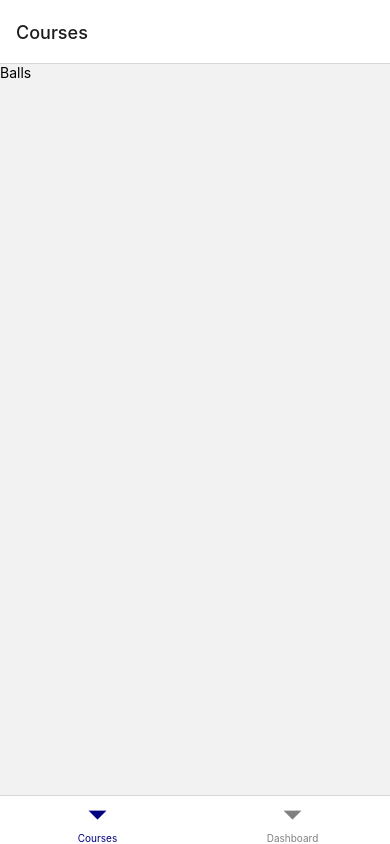
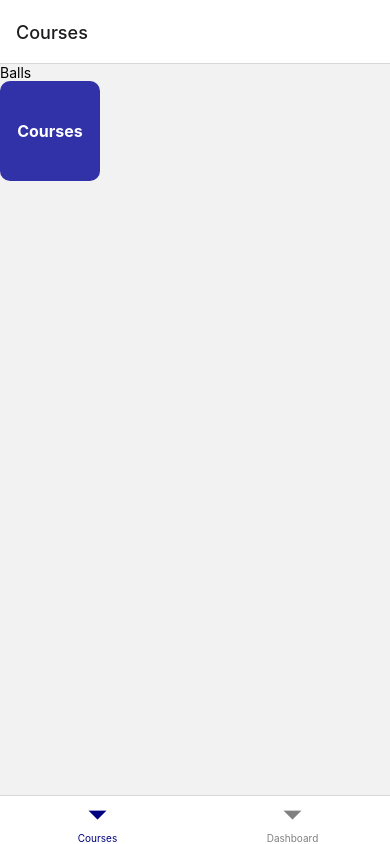
Before and after one commit to mchlcui/nwHacks-UBCgo, a React Native app in the folder nwHacks-UBCgo/: screen /Courses in a window 390 px wide. Built offline with nearby package versions, Linux system fonts and the light colour scheme.

Commit message:
- added courses button on dashboard

```diff
--- a/nwHacks-UBCgo/App.js
+++ b/nwHacks-UBCgo/App.js
@@ -1,7 +1,7 @@
 import { BottomTabBar, createBottomTabNavigator } from '@react-navigation/bottom-tabs';
 import { NavigationContainer } from '@react-navigation/native';
 import { StatusBar } from 'expo-status-bar';
-import { StyleSheet, Text, View } from 'react-native';
+import { StyleSheet, Text, View, TouchableOpacity } from 'react-native';
 import { Ionicons } from '@expo/vector-icons';
 import Dashboard from './screens/Dashboard';
 import Courses from './screens/Courses';
@@ -50,4 +50,20 @@ const styles = StyleSheet.create({
     alignItems: 'center',
     justifyContent: 'center',
   },
+  btnContainer: {
+    elevation: 8,
+    alignItems: "center",
+    justifyContent: "center",
+    backgroundColor: "#3232a8",
+    borderRadius: 10,
+    // paddingVertical: 10,
+    // paddingHorizontal: 12,
+    height: 100,
+    width: 100
+  },
+  btnStyle: {
+    color:"white",
+    fontWeight: "bold",
+    fontSize: 16
+  }
 });
--- a/nwHacks-UBCgo/screens/Courses.js
+++ b/nwHacks-UBCgo/screens/Courses.js
@@ -1,11 +1,35 @@
-import { View, Text } from 'react-native';
+import { StyleSheet, Text, View, TouchableOpacity } from 'react-native';
 
 const Courses = () => {
     return (
         <View>
             <Text>Balls</Text>
+            <TouchableOpacity style={styles.btnContainer}>
+                <Text style={styles.btnStyle}>
+                    Courses
+                </Text>
+            </TouchableOpacity>
         </View>
     )
 }
 
+const styles = StyleSheet.create({
+    btnContainer: {
+      elevation: 8,
+      alignItems: "center",
+      justifyContent: "center",
+      backgroundColor: "#3232a8",
+      borderRadius: 10,
+      // paddingVertical: 10,
+      // paddingHorizontal: 12,
+      height: 100,
+      width: 100
+    },
+    btnStyle: {
+      color:"white",
+      fontWeight: "bold",
+      fontSize: 16
+    }
+  });
+
 export default Courses;
--- /dev/null
+++ b/package.json
@@ -0,0 +1,5 @@
+{
+  "dependencies": {
+    "expo": "^50.0.2"
+  }
+}
```
Also changed, not shown: 1 other file (tests, documents, lock files or other folders).
